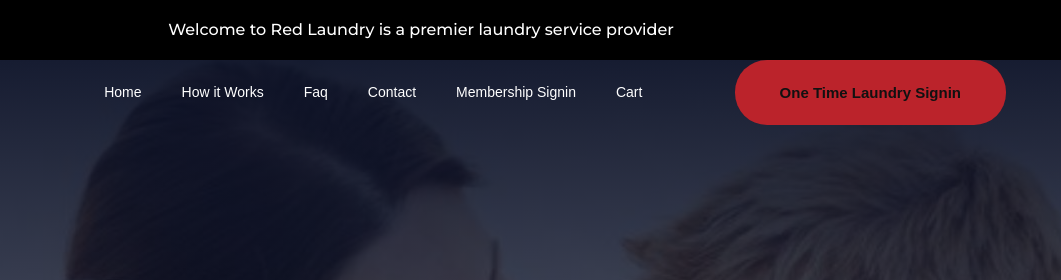
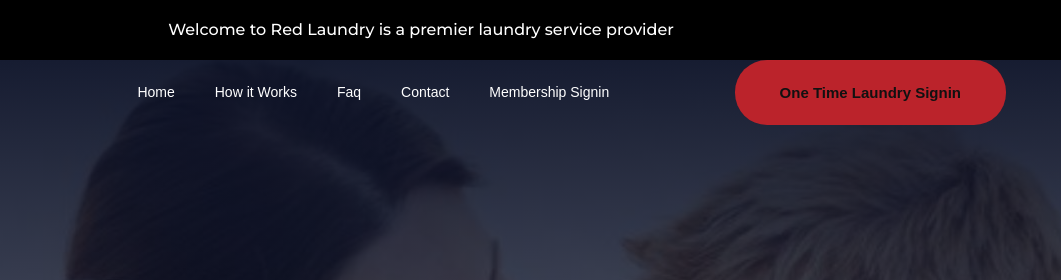
Before and after one commit to Nathan-cloud/laundry, a plain HTML site: page index.html in a window 1280 px wide. Shown: the top 280 px of the page, 219-1280 px from the left. Drawn offline with Linux system fonts and the light colour scheme.

Commit message:
Update index.html

```diff
--- a/index.html
+++ b/index.html
@@ -101,10 +101,7 @@
                                             </a>
                                         </li>
 
-										<li class="nav-item">
-                                            <a class="nav-link" href="contact.html">Cart
-                                            </a>
-                                        </li>
+
 
 
 
```
